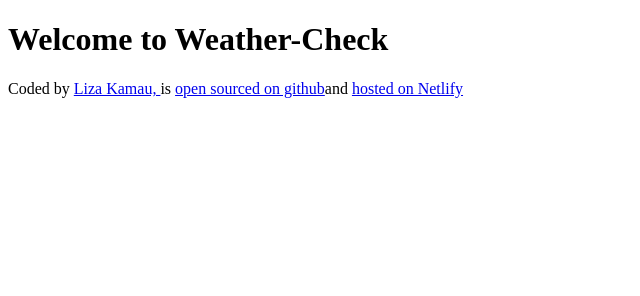
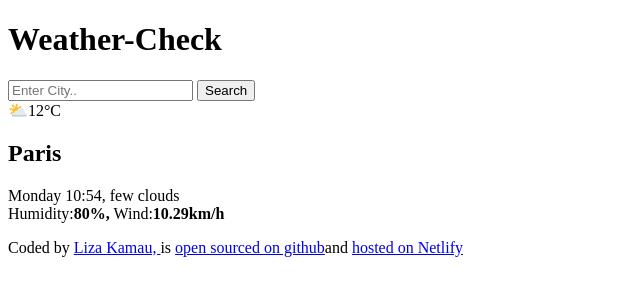
Before and after one commit to Liza-W/Weather-Check, a plain HTML site: page index.html in a window 1280 px wide. Shown: the whole page, without its empty margins (0-640 px from the left). Drawn offline with Linux system fonts and the light colour scheme.

Commit message:
added the html

```diff
--- a/index.html
+++ b/index.html
@@ -7,9 +7,23 @@
   </head>
   <body>
     <header>
-      <h1>Welcome to<strong> Weather-Check</strong></h1>
+      <h1>Weather-Check</h1>
+      <form>
+        <input type="search" placeholder="Enter City.." required />
+        <input type="submit" value="Search" />
+      </form>
     </header>
-    <main></main>
+    <main>
+      <div>⛅12°C</div>
+      <div>
+        <h2>Paris</h2>
+        <p>
+          Monday 10:54, few clouds
+          <br />
+          Humidity:<strong>80%,</strong> Wind:<strong>10.29km/h</strong>
+        </p>
+      </div>
+    </main>
     <footer>
       Coded by
       <a href="https://github.com/Liza-W/">Liza Kamau, </a>
```
